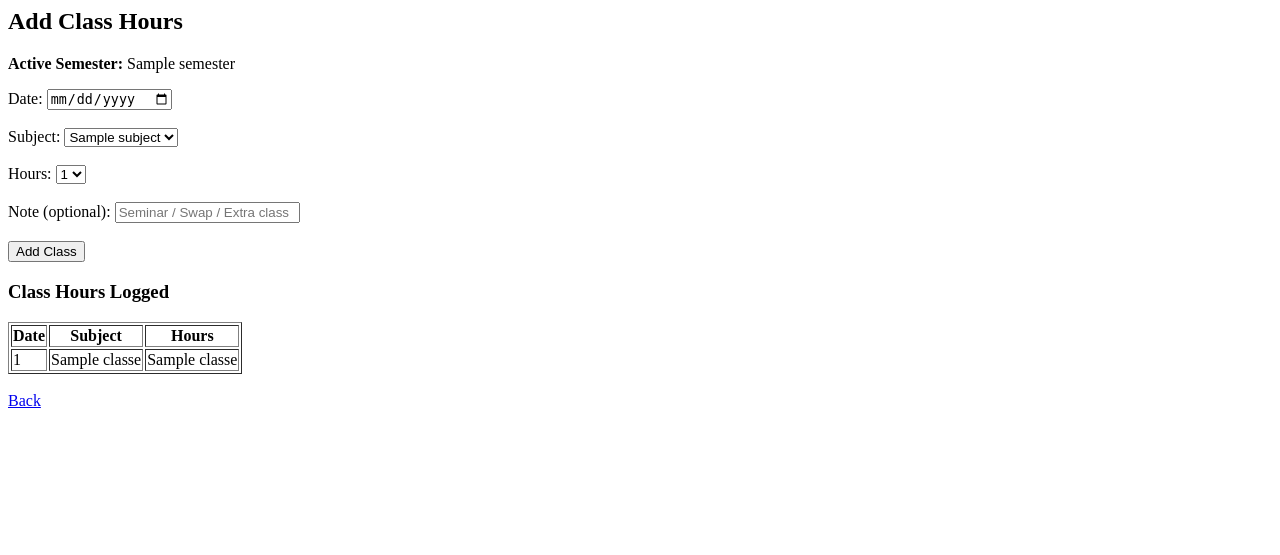
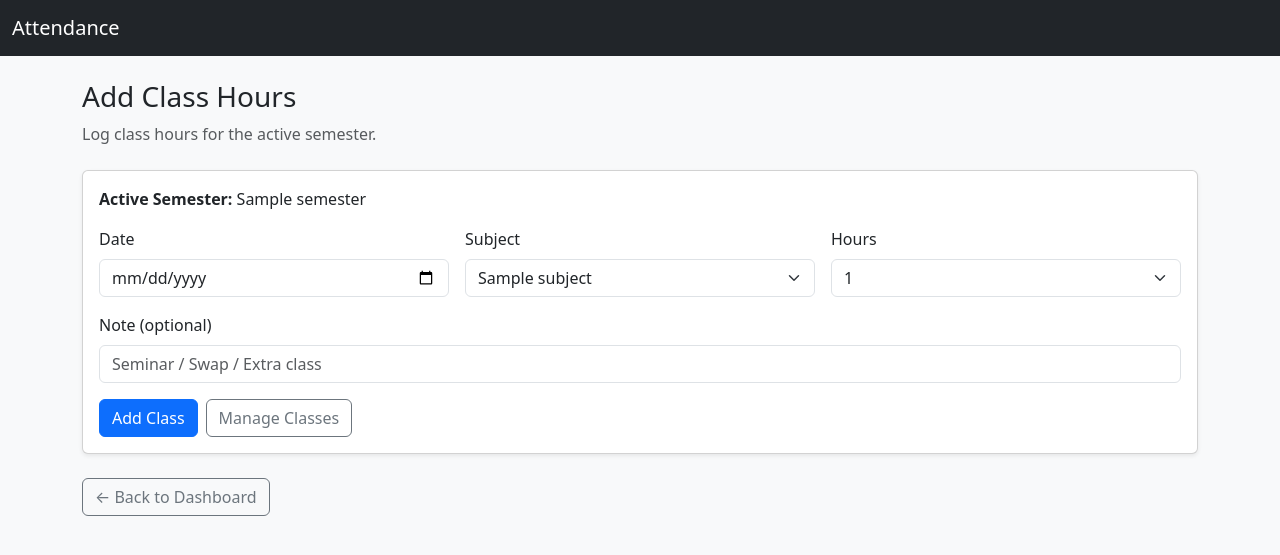
Before and after one commit to Jeffy723/Attendance-App, a Flask app: template templates/add_class.html in a window 1280 px wide. Shown: the top 555 px of the page. Run offline with Flask 3, Linux system fonts and the light colour scheme; the template is opened without the code that fills it: most values are stand-ins (such as "Sample title", 1, 10 or a date in 2020).

Commit message:
Improve add class hours UI to avoid large logs

```diff
--- a/templates/add_class.html
+++ b/templates/add_class.html
@@ -1,46 +1,77 @@
-<h2>Add Class Hours</h2>
+{% extends "base.html" %}
+{% block title %}Add Class Hours{% endblock %}
 
-<p><b>Active Semester:</b> {{ semester[1] }}</p>
+{% block content %}
 
-<form method="post">
-  Date:
-  <input type="date" name="date" required><br><br>
+<div class="mb-4">
+  <h3>Add Class Hours</h3>
+  <p class="text-muted">
+    Log class hours for the active semester.
+  </p>
+</div>
 
-  Subject:
-  <select name="subject" required>
+<div class="card shadow-sm">
+  <div class="card-body">
+
+    <p class="mb-3">
+      <b>Active Semester:</b> {{ semester[1] }}
+    </p>
+
+    <form method="post" class="row g-3">
+
+      <div class="col-md-4">
+        <label class="form-label">Date</label>
+        <input
+          type="date"
+          name="date"
+          class="form-control"
+          required
+        >
+      </div>
+
+      <div class="col-md-4">
+        <label class="form-label">Subject</label>
+        <select name="subject" class="form-select" required>
           {% for s in subjects %}
             <option value="{{ s[0] }}">{{ s[1] }}</option>
           {% endfor %}
-  </select><br><br>
+        </select>
+      </div>
 
-  Hours:
-  <select name="hours">
+      <div class="col-md-4">
+        <label class="form-label">Hours</label>
+        <select name="hours" class="form-select">
           <option value="1">1</option>
           <option value="2">2</option>
           <option value="3">3</option>
-  </select><br><br>
+        </select>
+      </div>
 
-  Note (optional):
-  <input name="note" placeholder="Seminar / Swap / Extra class"><br><br>
+      <div class="col-md-12">
+        <label class="form-label">Note (optional)</label>
+        <input
+          name="note"
+          class="form-control"
+          placeholder="Seminar / Swap / Extra class"
+        >
+      </div>
 
-  <button>Add Class</button>
+      <div class="col-12 d-flex gap-2 mt-3">
+        <button class="btn btn-primary">
+          Add Class
+        </button>
+        <a href="/manage_classes" class="btn btn-outline-secondary">
+          Manage Classes
+        </a>
+      </div>
+
     </form>
 
-<h3>Class Hours Logged</h3>
-<table border="1">
-  <tr>
-    <th>Date</th>
-    <th>Subject</th>
-    <th>Hours</th>
-  </tr>
-  {% for c in classes %}
-  <tr>
-    <td>{{ c[0] }}</td>
-    <td>{{ c[1] }}</td>
-    <td>{{ c[2] }}</td>
-  </tr>
-  {% endfor %}
-</table>
+  </div>
+</div>
 
-<br>
-<a href="/dashboard">Back</a>
+<a href="/dashboard" class="btn btn-outline-secondary mt-4">
+  ← Back to Dashboard
+</a>
+
+{% endblock %}
```
Lines whose indentation alone changed are shown as unchanged.
